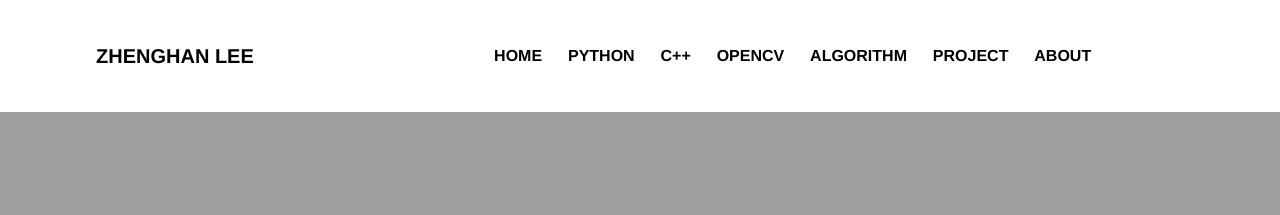
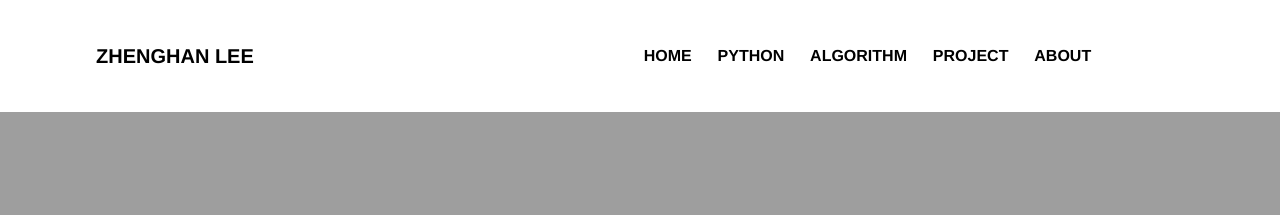
Before and after one commit to ZH-Lee/ZH-Lee.github.io, a Jekyll site: the page built from index.md, in a window 1280 px wide. Shown: the top 215 px of the page. Built offline with Jekyll 4.4.1, drawn with Linux system fonts in a browser that asks for light colours.

Commit message:
Update navigation.yml

```diff
--- a/_data/navigation.yml
+++ b/_data/navigation.yml
@@ -5,12 +5,6 @@
 
 - title: PYTHON
   url: /python/
-
-- title: C++
-  url: /c++/
-
-- title: Opencv
-  url: /opencv/
 
 - title: ALGORITHM
   url: /algorithm/
```
